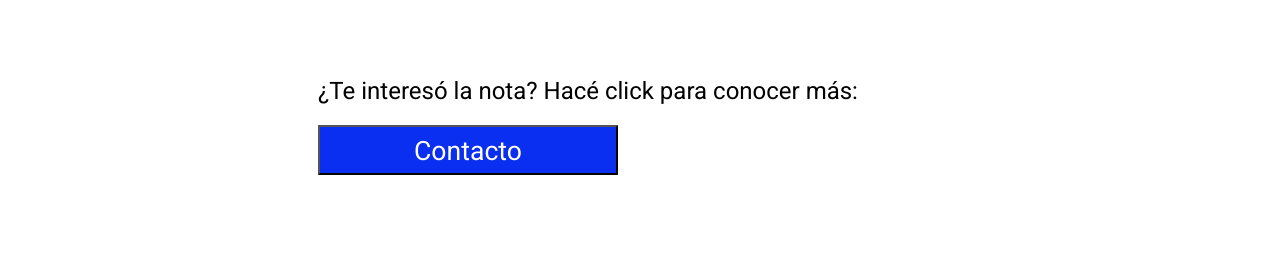
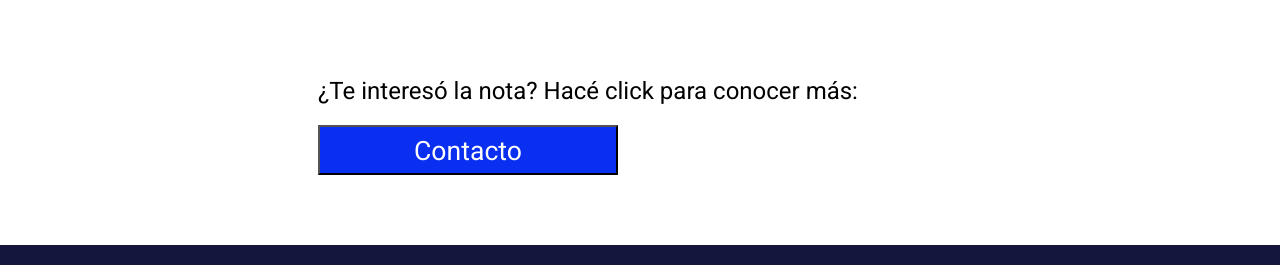
Before and after one commit to MayraGonzalezN/Eduaccaion-IT, a plain HTML site: page M3-M4-HTML/M4/desafio-3/index.html in a window 1280 px wide. Shown: the part 2020-2285 px from the top of the page. Before the commit the page ends 2215 px from the top, so only its background shows below. Drawn offline with Linux system fonts and the light colour scheme.

Commit message:
desafio-3

```diff
--- a/M3-M4-HTML/M4/desafio-3/index.html
+++ b/M3-M4-HTML/M4/desafio-3/index.html
@@ -49,4 +49,5 @@
         </div>
     </main>
 </body>
+<footer class="footer"></footer>
 </html>
--- a/M3-M4-HTML/M4/desafio-3/style.css
+++ b/M3-M4-HTML/M4/desafio-3/style.css
@@ -71,3 +71,9 @@ p {
     height: 50px;
     margin: 10px;
 }
+
+.footer {
+    margin-top: 50px;
+    width: 100%;
+    border-bottom: 20px solid #15163d;
+}
```
